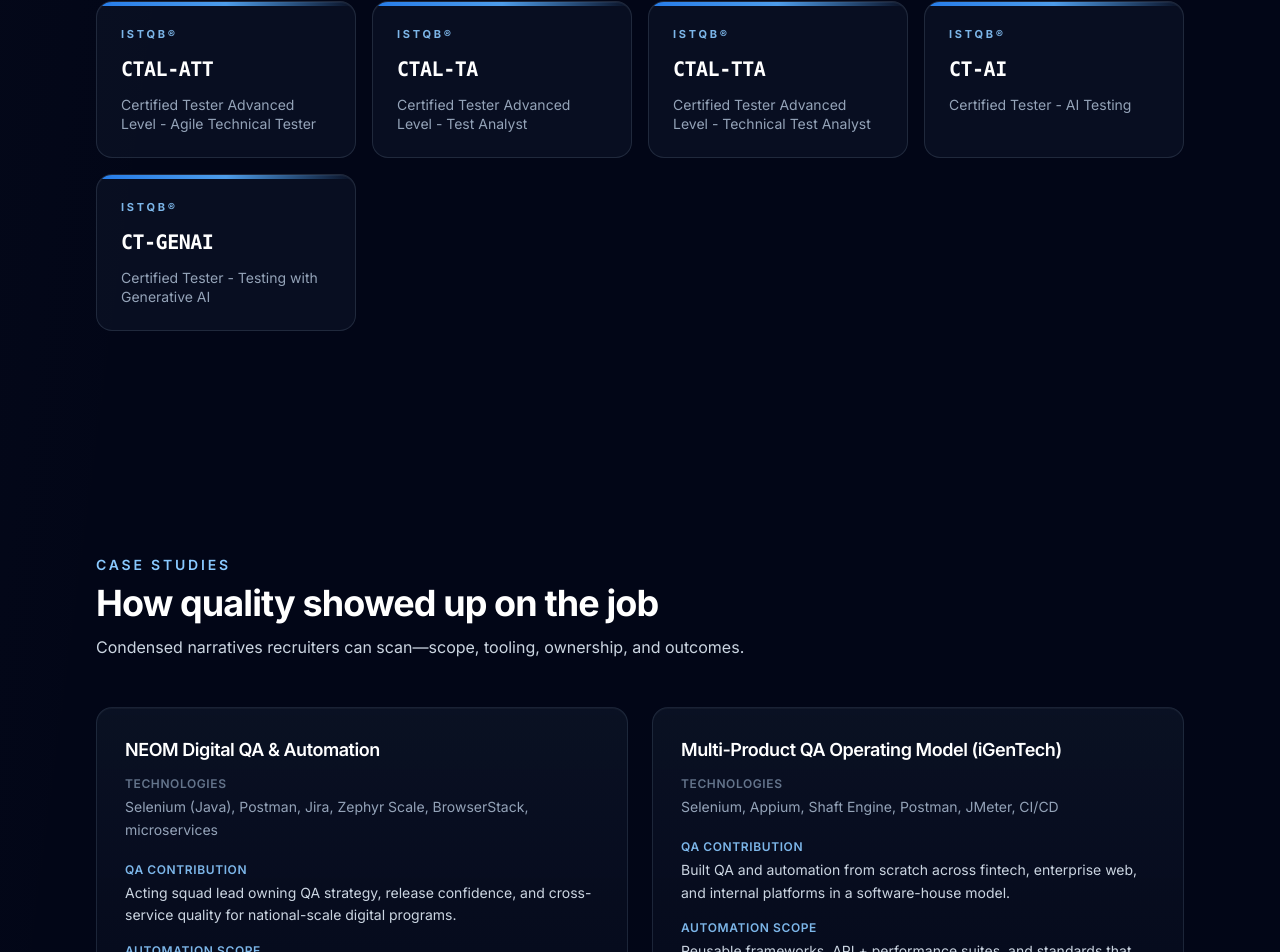
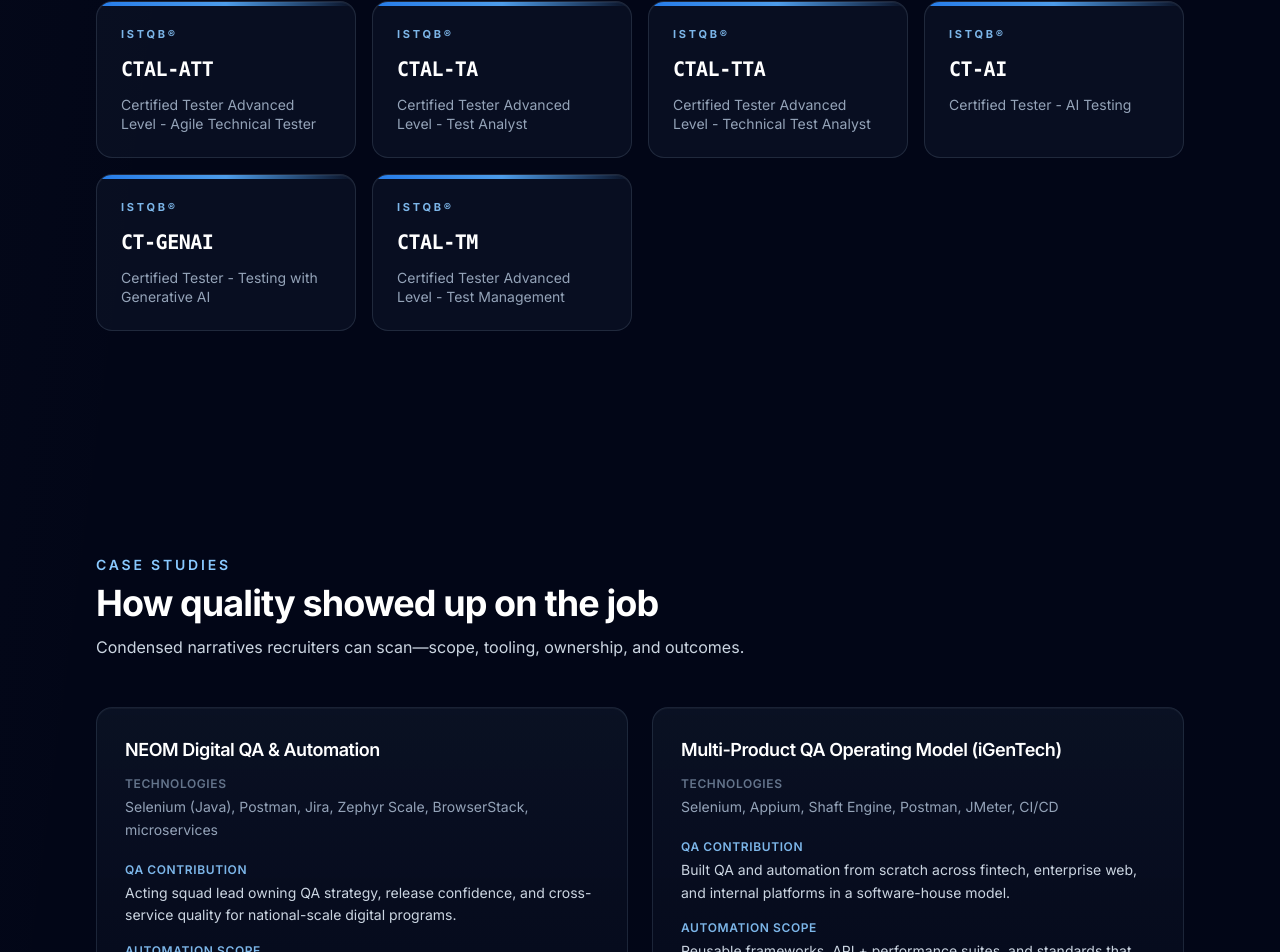
Before and after one commit to MohamedY-Selim/mohamed-yehia-portfolio, a React (Vite) app: page / in a window 1280 px wide. Shown: the part 6482-7434 px from the top of the page. Built offline with nearby package versions, Linux system fonts and the light colour scheme; no server answers.

Commit message:
Add new certification and test management entries

```diff
--- a/src/data.js
+++ b/src/data.js
@@ -158,7 +158,8 @@
   { code: "CTAL-TA", name: "Certified Tester Advanced Level - Test Analyst" },
   { code: "CTAL-TTA", name: "Certified Tester Advanced Level - Technical Test Analyst" },
   { code: "CT-AI", name: "Certified Tester - AI Testing" },
-  {code: "CT-GENAI", name: "Certified Tester - Testing with Generative AI"}
+  {code: "CT-GENAI", name: "Certified Tester - Testing with Generative AI"},
+  {code: "CTAL-TM", name: "Certified Tester Advanced Level - Test Management"}
 ];
 
 /** Enterprise-style case studies derived from CV highlights */
```
